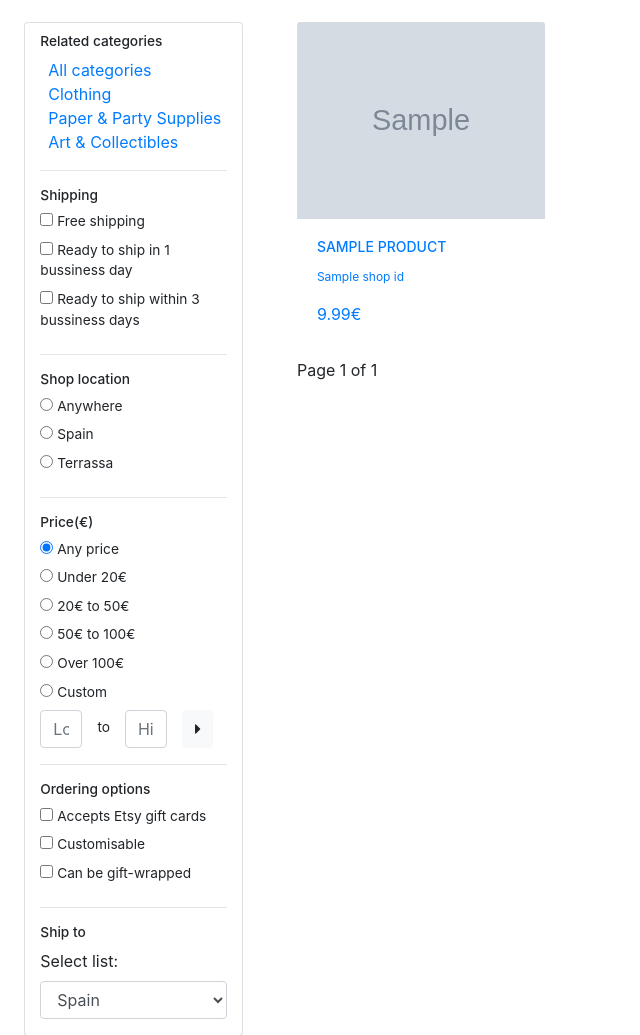
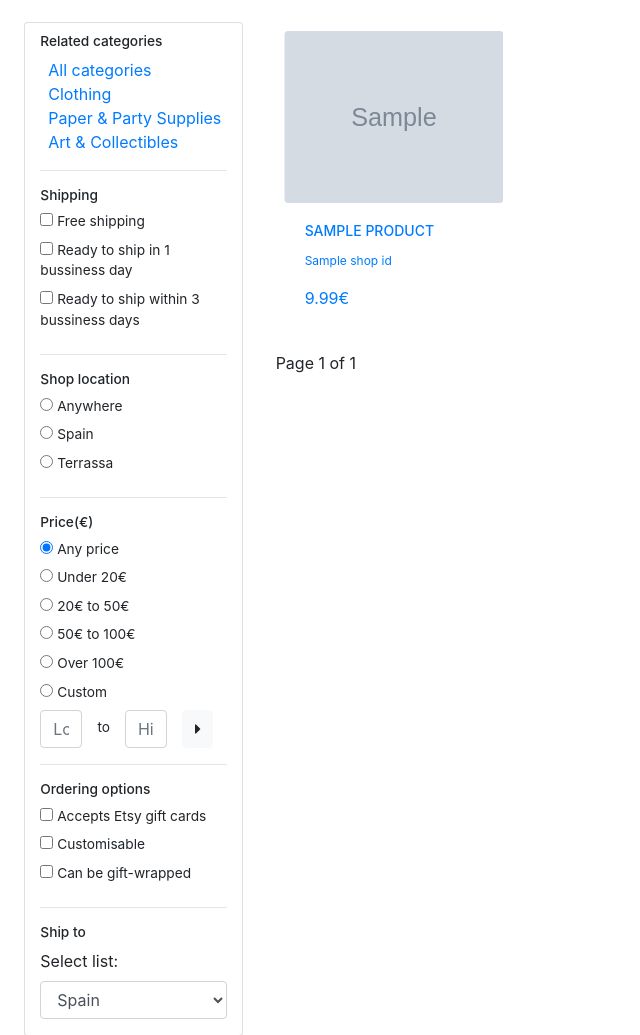
Before and after one commit to UB-ES-2018/etsy, a Django app: template web/etsy/etsy_core/templates/search_results.html in a window 1280 px wide. Shown: the part 112-1147 px from the top of the page, without its empty margins (0-640 px from the left). Run offline with Django 3.2, Linux system fonts and the light colour scheme; the template is opened without the code that fills it: most values are stand-ins (such as "Sample title", 1, 10 or a date in 2020); grey boxes marked "Sample" are stand-in pictures; some libraries are stand-ins or nearby versions.

Commit message:
Second fix

```diff
--- a/web/etsy/etsy_core/templates/search_results.html
+++ b/web/etsy/etsy_core/templates/search_results.html
@@ -7,7 +7,7 @@
 
 {% block content %}
 <div class="row">
-    <div class="col-md-2 card filter">
+    <div class="col-md-2 card filter" style="margin-right: 18px;">
 
         <form id="search-filter-form">
 
@@ -274,7 +274,7 @@
             {% for product in results %}
             <a href="/shop/{{product.shop_id.id}}/product/{{product.id}}">
                 <div class="card result-card">
-                    <img class="card-img-top result-image" src="{{ product.get_first_image }}" alt="Card image cap">
+                    <div class="card-img-top result-image" style="background-image: url('{{ product.get_first_image }}');" alt="Card image cap"></div>
                     <div class="card-body">
                         <h5 class="card-title long-text little-card-title">{{ product.name|upper }}</h5>
                         <p class="card-text little-card-owner">{{ product.shop_id.name }}</p>
--- a/web/etsy/static/etsy_core/css/search.css
+++ b/web/etsy/static/etsy_core/css/search.css
@@ -29,10 +29,10 @@
 }
 
 .result-image {
-    width: 248px;
-    max-width: 248px;
-    height: 196.94px;
-    max-height: 196.94px;
+    height: 171.94px;
+    background-size: cover;
+    background-repeat: no-repeat;
+    background-position: 50% 50%;
 }
 
 .result-card {
@@ -43,10 +43,37 @@
 }
 
 .card.result-card {
-    margin-right: 30px;
+    left: 50%;
+    transform: translateX(-50%);
 }
 
 .card-columns {
-    column-count: 4 !important;
-    display: contents;
+    display: flex;
+    flex-flow: row wrap;
+    justify-content: flex-start;
 }
+
+.card-columns a {
+    margin: 9px;
+    width: 23%;
+}
+
+@media (max-width: 1270px) {
+    .card-columns a {
+        width: 31%;
+    }
+}
+
+@media (max-width: 924px) {
+    .card-columns a {
+        width: 47%;
+    }
+}
+
+.card-img-top.result-image {
+    border-radius: 4px;
+}
+
+.card-img-top.result-image:hover {
+    box-shadow: 0px 0px 4px rgba(0,0,0,0.15);
+}
```
